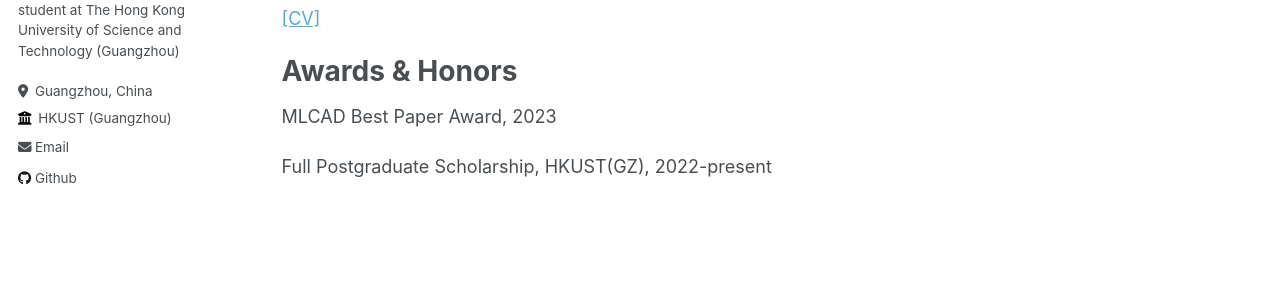
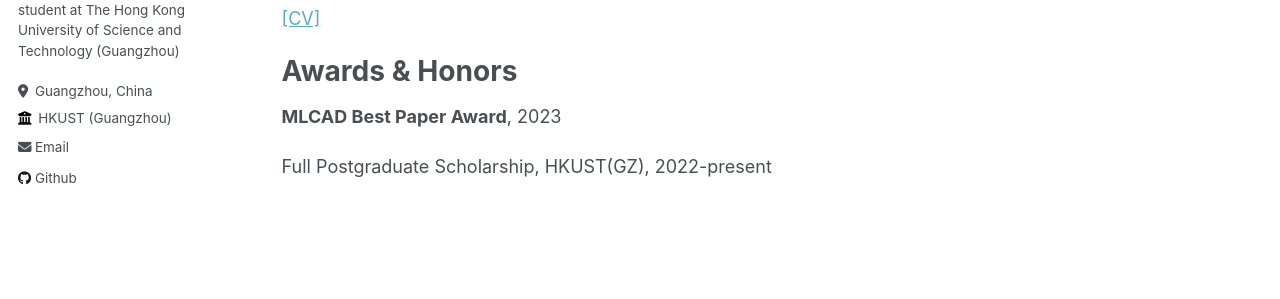
Before and after one commit to YiKangOY/YiKangOY.github.io, a Jekyll site: the page built from _pages/about.md, in a window 1280 px wide. Shown: the part 302-601 px from the top of the page. Built offline with Jekyll 4.4.1, drawn with Linux system fonts in a browser that asks for light colours.

```diff
--- a/_pages/about.md
+++ b/_pages/about.md
@@ -13,6 +13,6 @@ Currently, I am a second year PhD student at [Microelectronics Thrust](https://w
 
 Awards & Honors
 ======
-MLCAD Best Paper Award, 2023
+**MLCAD Best Paper Award**, 2023
 
 Full Postgraduate Scholarship, HKUST(GZ), 2022-present
```
